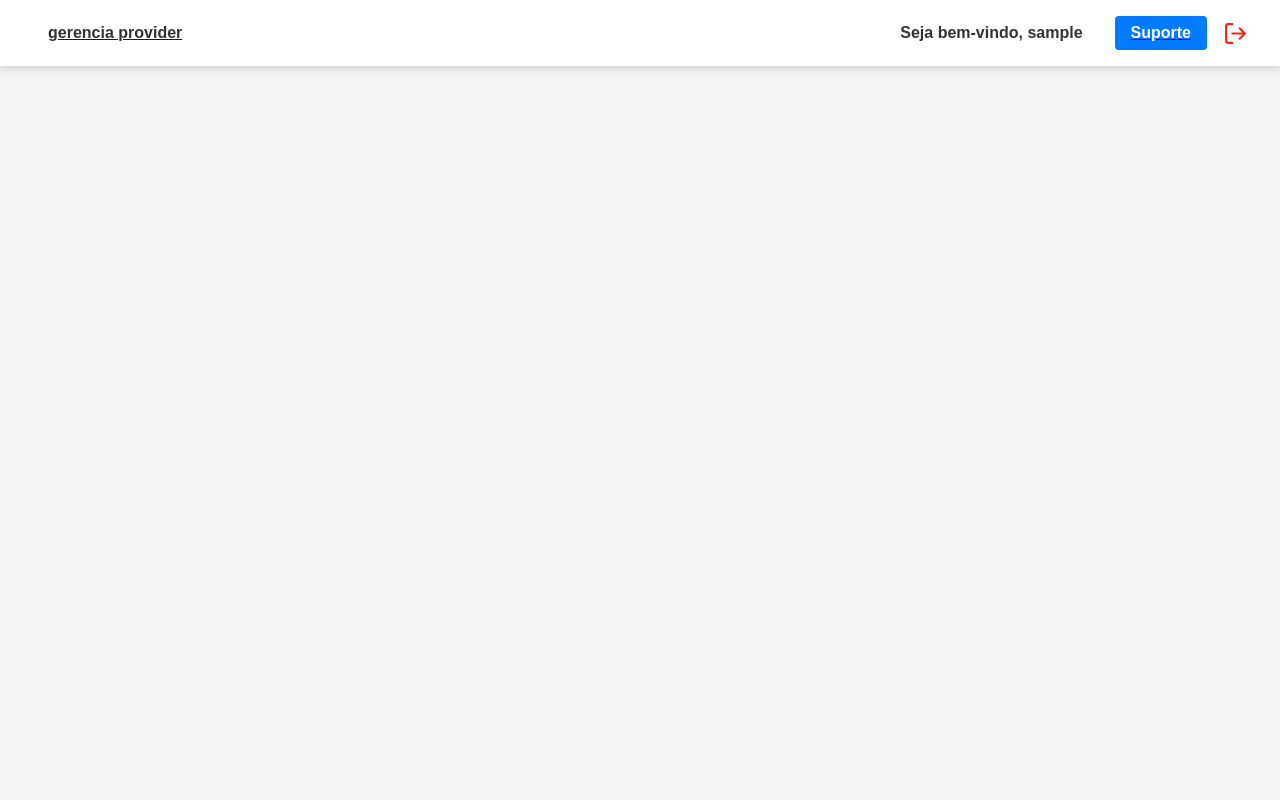
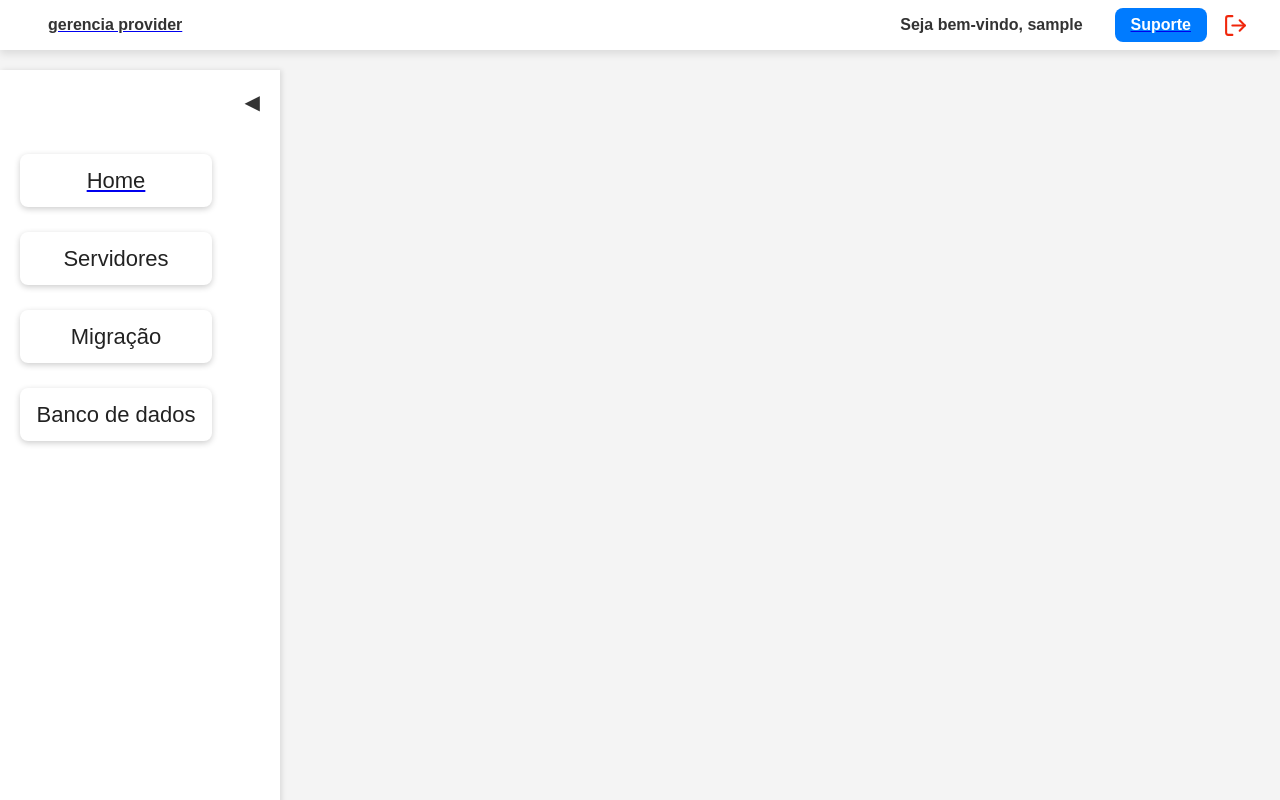
Before and after one commit to TechACS/teste, a React (Vite) app in the folder INTERFACE-PROVIDER/: page / in a window 1280 px wide. Built offline with nearby package versions, Linux system fonts and the light colour scheme; sample sign-in values are in the browser's storage.

Commit message:
adicionado Sidebar

```diff
--- a/INTERFACE-PROVIDER/src/App.jsx
+++ b/INTERFACE-PROVIDER/src/App.jsx
@@ -1,6 +1,7 @@
 import React from 'react';
 import { Outlet, useNavigate } from 'react-router-dom';
 import './App.css';
+import Sidebar from './components/SideBar/Sidebar';
 import { FiLogOut } from 'react-icons/fi';
 //import EquipamentosList from './components/equipamento/EquipamentosList';
 import Navbar from './components/navbar/navbar';
@@ -19,7 +20,7 @@ function App() {
   return (
     <div className="content">
       <Navbar></Navbar>
-
+      <Sidebar />
 
 
 
--- /dev/null
+++ b/INTERFACE-PROVIDER/src/components/SideBar/Sidebar.jsx
@@ -0,0 +1,125 @@
+import React, { useState } from 'react';
+import { Link } from 'react-router-dom';
+import './Sidebar.scss';
+
+function Sidebar() {
+  // Estados para a sidebar colapsada e para a visibilidade de sub-tópicos
+  const [isCollapsed, setIsCollapsed] = useState(false);
+  const [visibleSubtopics, setVisibleSubtopics] = useState({
+    servidores: false,
+    migracao: false,
+    Home: false,
+    Bancodedados: false,
+  });
+
+  // Função para alternar a visibilidade da sidebar
+  const toggleSidebar = () => {
+    setIsCollapsed(!isCollapsed);
+  };
+
+  // Função para alternar a visibilidade dos sub-tópicos individuais
+  const toggleSubtopics = (topic) => {
+    setVisibleSubtopics((prevState) => ({
+      ...prevState,
+      [topic]: !prevState[topic],
+    }));
+  };
+
+  return (
+    <div className={`sidebar ${isCollapsed ? 'collapsed' : ''}`}>
+      <button className="toggle-btn" onClick={toggleSidebar}>
+        {isCollapsed ? '▶' : '◀'}
+      </button>
+
+      <div className="content">
+        <div className='servidores'>
+          <div className='topicostyles'>
+            <Link to="/Home">
+              <h1 onClick={() => toggleSubtopics('Home')}>Home</h1>
+            </Link>
+          </div>
+        </div>
+
+        <div className='servidores'>
+          <div className='topicostyles'>
+            <h1 onClick={() => toggleSubtopics('servidores')}>Servidores</h1>
+          </div>
+
+          {visibleSubtopics.servidores && (
+            <div className="subtopics">
+              <Link to="/MigraçãoDeServidor" className="card-link">
+                <div className="card">
+                  <h1>Migração De Servidor</h1>
+                </div>
+              </Link>
+              <Link to="/" className="card-link">
+                <div className="card">
+                  <h1>Gerar Certificado SSL</h1>
+                </div>
+              </Link>
+              <Link to="/DesativarEmail" className="card-link">
+                <div className="card">
+                  <h1>Desativar Email</h1>
+                </div>
+              </Link>
+            </div>
+          )}
+        </div>
+
+        <div className='servidores'>
+          <div className='topicostyles'>
+            <h1 onClick={() => toggleSubtopics('migracao')}>Migração</h1>
+          </div>
+
+          {visibleSubtopics.migracao && (
+            <div className="subtopics">
+              <Link to="/teste2" className="card-link">
+                <div className="card">
+                  <h1>teste2</h1>
+                </div>
+              </Link>
+              <Link to="/teste1" className="card-link">
+                <div className="card">
+                  <h1>teste1</h1>
+                </div>
+              </Link>
+              <Link to="/teste3" className="card-link">
+                <div className="card">
+                  <h1>teste3</h1>
+                </div>
+              </Link>
+            </div>
+          )}
+        </div>
+
+        <div className='servidores'>
+          <div className='topicostyles'>
+            <h1 onClick={() => toggleSubtopics('Bancodedados')}>Banco de dados</h1>
+          </div>
+
+          {visibleSubtopics.Bancodedados && (
+            <div className="subtopics">
+              <Link to="/CriarDocumentação" className="card-link">
+                <div className="card">
+                  <h1>Criar documentação</h1>
+                </div>
+              </Link>
+              <Link to="/FazerUpload" className="card-link">
+                <div className="card">
+                  <h1>Fazer upload de arquivo</h1>
+                </div>
+              </Link>
+              <Link to="/teste3" className="card-link">
+                <div className="card">
+                  <h1>teste3</h1>
+                </div>
+              </Link>
+            </div>
+          )}
+        </div>
+      </div>
+    </div>
+  );
+}
+
+export default Sidebar;
--- /dev/null
+++ b/INTERFACE-PROVIDER/src/components/SideBar/Sidebar.scss
@@ -0,0 +1,128 @@
+
+.topicostyles h1 {
+    margin-bottom: 25px;
+
+    width: 80%;
+    text-align: center;
+    padding: 10px; /* Aumenta o padding para conforto */
+    background-color: #ffffff; /* Fundo branco */
+    color: #333333; /* Texto cinza escuro */
+
+    border-radius: 8px; /* Bordas arredondadas */
+    box-shadow: 0 2px 6px rgba(0, 0, 0, 0.2); /* Sombra leve */
+    font-size: 22px; /* Tamanho da fonte ajustado */
+    font-weight: 400; /* Peso da fonte ajustado */
+    line-height: 1.5; /* Aumenta a altura da linha para melhor leitura */
+    color: #222222; /* Cor de texto mais escura */
+    outline: none; /* Remove o contorno padrão ao focar */
+    resize: none; /* Desabilita o redimensionamento manual */
+    overflow: hidden; /* Esconde a barra de rolagem */
+    white-space: pre-wrap; /* Mantém a formatação do texto */
+    word-wrap: break-word; /* Quebra a linha conforme necessário */
+    transition: box-shadow 0.3s, background-color 0.3s, transform 0.3s; /* Transição suave */
+
+    // Estilo para o hover
+    &:hover {
+      background-color: #f0f0f0; /* Cor de fundo mais clara para o efeito hover */
+   /* Cor do texto mais escura no hover */
+      box-shadow: 0 2px 2px rgba(0, 0, 0, 0.1); /* Sombra mais intensa para destacar o hover */
+      transform: scale(1.09); /* Efeito de zoom sutil */
+    }
+  }
+
+  .sidebar {
+    width: 280px;
+    height: 100vh;
+    background-color: #ffffff; // Fundo branco
+    color: #333333; // Texto cinza escuro
+    position: fixed;
+    top: 70px;
+    left: 0;
+    transition: width 0.3s;
+    overflow: hidden;
+    display: flex;
+    flex-direction: column;
+    box-shadow: 2px 0 5px rgba(0, 0, 0, 0.1); // Sombra leve
+    z-index: 1000; // Fica acima de outros elementos
+
+    &.collapsed {
+      width: 25px; // Largura reduzida quando colapsada
+      .content {
+        display: none; // Esconde o conteúdo quando colapsada
+      }
+    }
+
+    .toggle-btn {
+      background: none;
+      border: none;
+      color: #333333; // Cor do texto do botão
+      font-size: 20px;
+      cursor: pointer;
+      padding: 10px;
+      margin: 10px;
+      align-self: flex-end;
+      transition: transform 0.3s;
+
+      &:focus {
+        outline: none;
+      }
+    }
+
+    .content {
+      padding: 20px;
+
+
+
+
+      .servidores {
+        cursor: pointer; // Cursor indicando que é clicável
+      }
+
+      .subtopics {
+        display: flex;
+        flex-direction: column;
+
+      }
+
+      .card-link {
+        text-decoration: none;
+        width: 100%;
+        margin-bottom: 15px;
+      }
+
+      .card {
+        margin-left: 25px;
+        color: #333333; // Texto cinza escuro
+        border-radius: 8px;
+        box-shadow: 0 2px 4px rgba(0, 0, 0, 0.1); // Sombra leve
+        padding: 15px;
+        width: 90%;
+        transition: box-shadow 0.3s, background-color 0.3s;
+
+        &:hover {
+          box-shadow: 0 4px 6px rgba(0, 0, 0, 0.15); // Sombra mais intensa ao passar o mouse
+          background-color: #f9f9f9; // Cor de fundo mais clara ao passar o mouse
+        }
+
+        h1 {
+          margin: 0;
+          font-size: 16px;
+          text-align: center;
+
+
+          border-radius: 4px; // Bordas arredondadas
+
+        }
+      }
+    }
+  }
+
+  // Responsividade
+  @media (max-width: 750px) {
+    .sidebar {
+      width: 55px; // Largura reduzida em telas pequenas
+      .content {
+        display: none; // Esconde o conteúdo quando colapsada em telas pequenas
+      }
+    }
+  }
--- a/INTERFACE-PROVIDER/src/components/navbar/navbar.scss
+++ b/INTERFACE-PROVIDER/src/components/navbar/navbar.scss
@@ -14,16 +14,17 @@
 /* Estilo da barra de navegação */
 .nav {
   background-color: #ffffff; /* Fundo branco para uma aparência limpa */
-    box-shadow: 0 4px 6px rgba(0, 0, 0, 0.1); /* Sombra sutil para profundidade */
+  box-shadow: 0 4px 8px rgba(0, 0, 0, 0.1); /* Sombra mais suave */
   display: flex;
   align-items: center;
   justify-content: space-between;
-    padding: 1rem 2rem;
+  padding: 0.5rem 2rem; /* Espaçamento mais compacto */
   position: fixed; /* Fixa a barra de navegação no topo */
   width: 100%; /* Ocupa toda a largura da tela */
   top: 0;
   left: 0;
   z-index: 300; /* Garante que a navegação fique acima de outros elementos */
+  transition: background-color 0.3s ease; /* Transição suave para a cor de fundo */
 }
 
 /* Estilo dos itens de lista na navegação */
@@ -41,9 +42,8 @@
   display: flex;
   align-items: center;
   padding: 0.5rem 1rem; /* Espaçamento interno confortável */
-    border-radius: 4px; /* Bordas arredondadas para um toque moderno */
-    transition: background-color 0.3s, color 0.3s; /* Transição suave para hover */
-    z-index: 4000;
+  border-radius: 8px; /* Bordas mais arredondadas */
+  transition: background-color 0.3s, color 0.3s, transform 0.3s; /* Transições suaves */
   font-size: 16px;
 }
 
@@ -51,23 +51,20 @@
 .icon {
   font-size: 24px; /* Tamanho do ícone */
   margin-right: 0.5rem; /* Espaçamento entre o ícone e o texto */
-    z-index: 310000;
 }
 
 /* Estilo do item ativo na navegação */
 .nav li.active h1 {
   background-color: #007bff; /* Cor de fundo do item ativo */
   color: #ffffff; /* Cor do texto do item ativo */
-    z-index: 3003;
 }
 
 /* Estilo do item da navegação quando o mouse passa sobre ele */
 .nav li:hover h1 {
   background-color: #f0f0f0; /* Cor de fundo no hover */
-    color: #333; /* Cor do texto no hover */
+  color: #007bff; /* Cor do texto no hover */
+  transform: scale(1.05); /* Leve aumento no hover */
 }
-
-  /* Estilo para o ícone de logout */
 
 /* Estilo para o ícone de logout */
 .nav ul .logout-icon {
@@ -77,5 +74,10 @@
   font-size: 25px; /* Tamanho do ícone de logout */
   color: #f0260b; /* Cor do ícone de logout */
   cursor: pointer; /* Indica que o ícone é clicável */
-    z-index: 9999;
+  transition: color 0.3s, transform 0.3s; /* Transições suaves */
 }
+
+.nav ul .logout-icon:hover {
+  color: #d53f3f; /* Cor do ícone ao passar o mouse */
+  transform: scale(1.2); /* Leve aumento no hover */
+}
```
Lines whose indentation alone changed are shown as unchanged.
